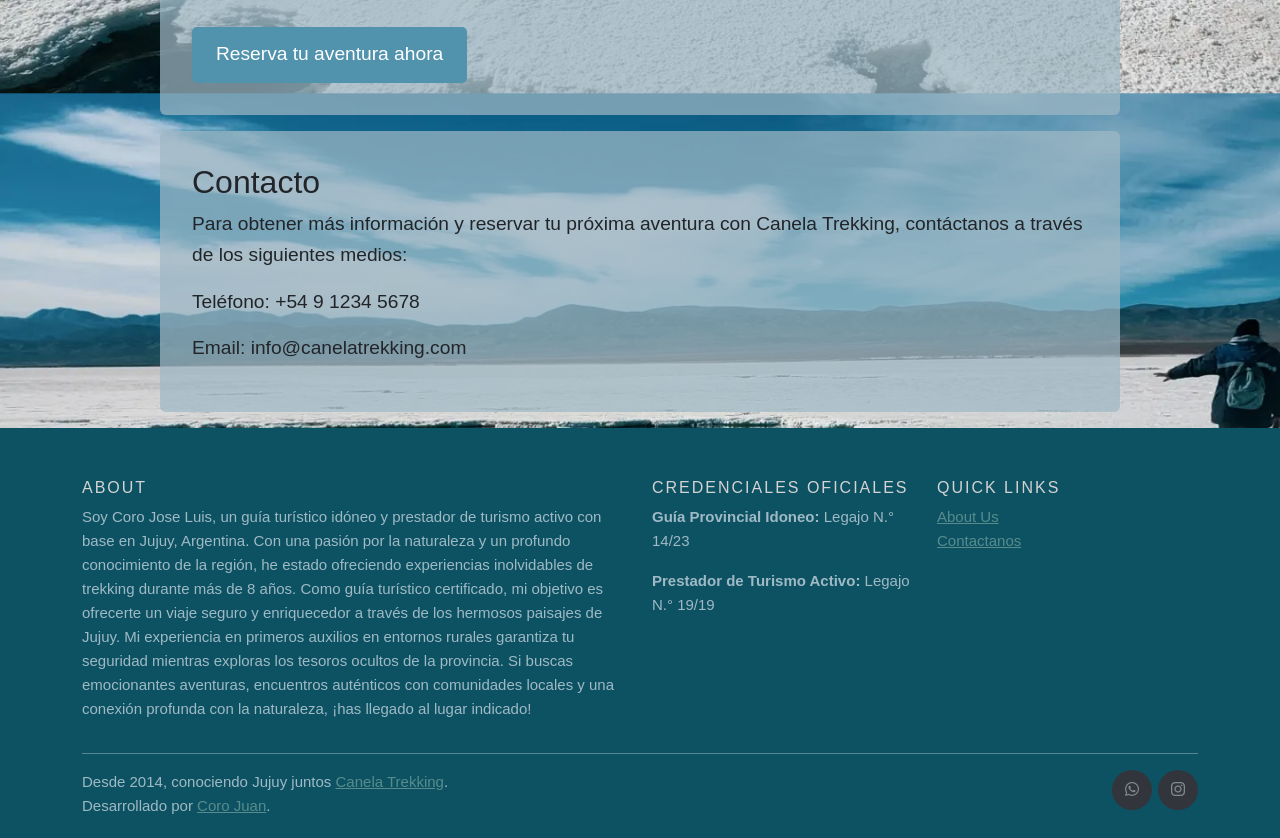
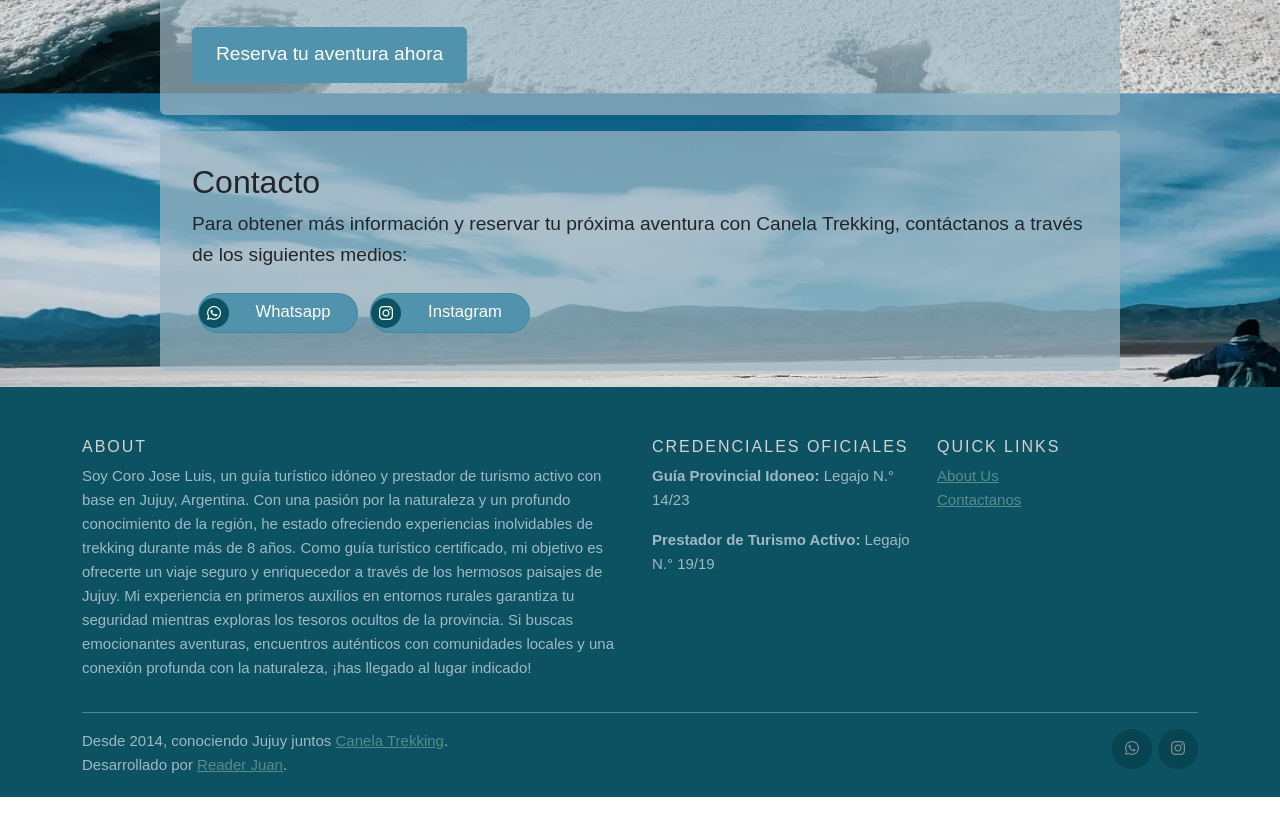
Before and after one commit to JMReader/Canela-Trekking, an Angular app: page / in a window 1280 px wide. Shown: the part 760-1598 px from the top of the page. After the commit the page ends 1557 px from the top, so only its background shows below. Built offline with nearby package versions, Linux system fonts and the light colour scheme.

Commit message:
finished landing

```diff
--- a/src/app/components/layouts/footer/footer.component.css
+++ b/src/app/components/layouts/footer/footer.component.css
@@ -66,7 +66,7 @@
   margin-left:6px;
   margin-right:0;
   border-radius:100%;
-  background-color:#33353d
+  background-color:#074553;
 }
 .copyright-text
 {
--- a/src/app/components/layouts/footer/footer.component.html
+++ b/src/app/components/layouts/footer/footer.component.html
@@ -48,7 +48,7 @@
        <a href="#">Canela Trekking</a>.
           </p>
           <p class="copyright-text"> Desarrollado por
-            <a href="#">Coro Juan</a>.
+            <a target="_blank" href="mailto:juanmcoro2003@gmail.com">Reader Juan</a>.
                </p>
         </div>
 
--- a/src/app/landing/landing.component.css
+++ b/src/app/landing/landing.component.css
@@ -22,6 +22,7 @@ header {
     margin: 16px auto;
     border-radius: 6px;
     padding: 2rem;
+    animation: aparicion 5s
 }
 h1 {
     font-size: 2.5rem;
@@ -44,3 +45,92 @@ p {
 .cta-btn:hover {
     background-color: #376f87;
 }
+.container__buttons{
+    display: flex;
+    flex-wrap: wrap;
+}
+
+/*estilos boton*/
+/* styles.css */
+.bookmarkBtn {
+    min-width: 160px;
+    margin: 6px;
+    height: 40px;
+    max-width: 100%;
+    border-radius: 40px;
+    border: 1px solid #0a618431;
+    background-color:  #5192ac;
+    display: flex;
+    align-items: center;
+    justify-content: center;
+    cursor: pointer;
+    transition-duration: .3s;
+    overflow: hidden;
+  }
+
+  .IconContainer {
+    color: white;
+    width: 30px;
+    height: 30px;
+    background:  #0d5262 ;
+    border-radius: 50%;
+    display: flex;
+    align-items: center;
+    justify-content: center;
+    overflow: hidden;
+    z-index: 2;
+    transition-duration: .3s;
+  }
+  /* #icon_wpp{
+    background: linear-gradient(to bottom, rgb(136, 255, 182),rgb(92, 255, 70));
+  }
+  #icon_ig{
+    background: linear-gradient(to bottom, rgb(255, 136, 255),rgb(172, 70, 255));
+  } */
+
+  .icon {
+    border-radius: 1px;
+  }
+
+  .btn__txt {
+    height: 100%;
+    flex-grow: 1; /* Ocupa el espacio disponible */
+    display: flex;
+    align-items: center;
+    justify-content: center;
+    color: white;
+    z-index: 1;
+    transition-duration: .3s;
+    font-size: 1.04em;
+    margin: 0;
+    white-space: nowrap; /* Evita que el texto se desborde */
+    overflow: hidden; /* Oculta el texto que no quepa */
+  }
+
+  .bookmarkBtn:hover .IconContainer {
+
+    width: 150px;
+    border-radius: 40px;
+    transition-duration: .3s;
+  }
+
+  .bookmarkBtn:hover .btn__txt {
+    flex-grow: 0; /* Deshabilita el crecimiento del texto */
+    width: 0;
+    font-size: 0;
+    padding: 0;
+    transition-duration: .3s;
+  }
+
+  .bookmarkBtn:active {
+    transform: scale(0.95);
+    transition-duration: .3s;
+  }
+
+  @media (max-width: 640px){
+
+    .container__buttons{
+        justify-content: center;
+    }
+
+ }
--- a/src/app/landing/landing.component.html
+++ b/src/app/landing/landing.component.html
@@ -21,8 +21,21 @@
     <div class="container" id="contacto">
         <h2>Contacto</h2>
         <p>Para obtener más información y reservar tu próxima aventura con Canela Trekking, contáctanos a través de los siguientes medios:</p>
-        <p>Teléfono: +54 9 1234 5678</p>
-        <p>Email: info@canelatrekking.com</p>
+       <div class="container__buttons">
+        <button class="bookmarkBtn" (click)="openWindow('wpp')">
+            <span class="IconContainer" id="icon_wpp">
+                <i class="fa-brands fa-whatsapp"></i>
+            </span>
+            <p class="btn__txt">Whatsapp</p>
+          </button>
+          <button class="bookmarkBtn" (click)="openWindow('ig')">
+            <span class="IconContainer" id="icon_ig">
+                <i class="fa-brands fa-instagram"></i>
+            </span>
+            <p class="btn__txt">Instagram</p>
+          </button>
+       </div>
+
     </div>
     <app-footer></app-footer>
 </body>
--- a/src/app/landing/landing.component.ts
+++ b/src/app/landing/landing.component.ts
@@ -11,5 +11,16 @@ export class LandingComponent implements OnInit {
 
   ngOnInit(): void {
   }
-
+  openWindow (opc : string) {
+    var x = ""
+    switch (opc) {
+      case "wpp":
+         x = "https://wa.me/543885148856?text=¡Hola! Estoy interesado/a en obtener más información sobre tus servicios de trekking. ¿Me puedes brindar detalles?";
+        break;
+      case "ig":
+         x = "https://www.instagram.com/canela.trekking.jujuy/";
+        break;
+    }
+    window.open(x);
+ }
 }
--- a/src/index.html
+++ b/src/index.html
@@ -2,7 +2,7 @@
 <html lang="en">
 <head>
   <meta charset="utf-8">
-  <title>CTrekkingNg</title>
+  <title>Canela Trekking, Animate a conocer jujuy</title>
   <base href="/">
   <meta name="viewport" content="width=device-width, initial-scale=1">
   <link rel="icon" type="image/x-icon" href="favicon.ico">
```
Also changed, not shown: 1 other file (tests, documents, lock files or other folders).
